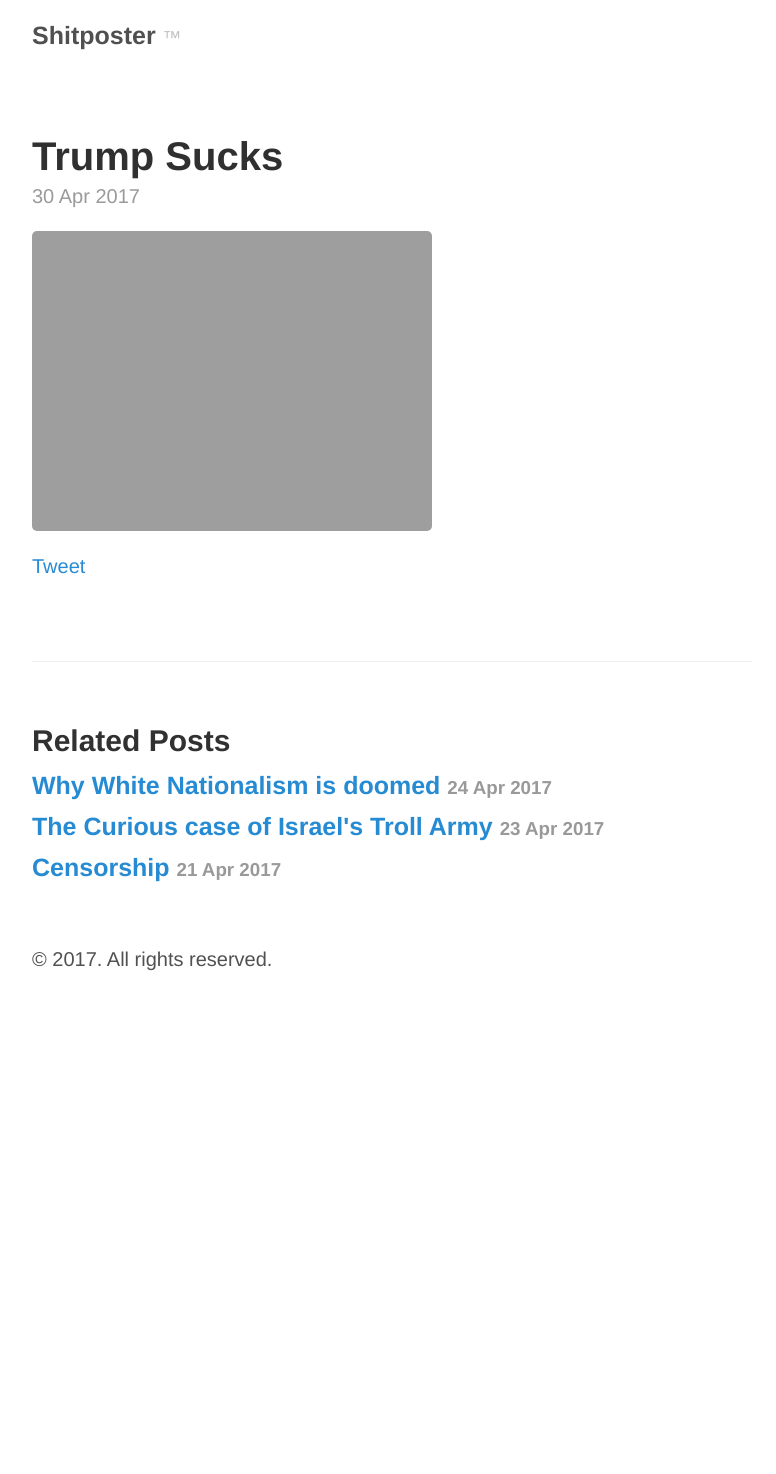
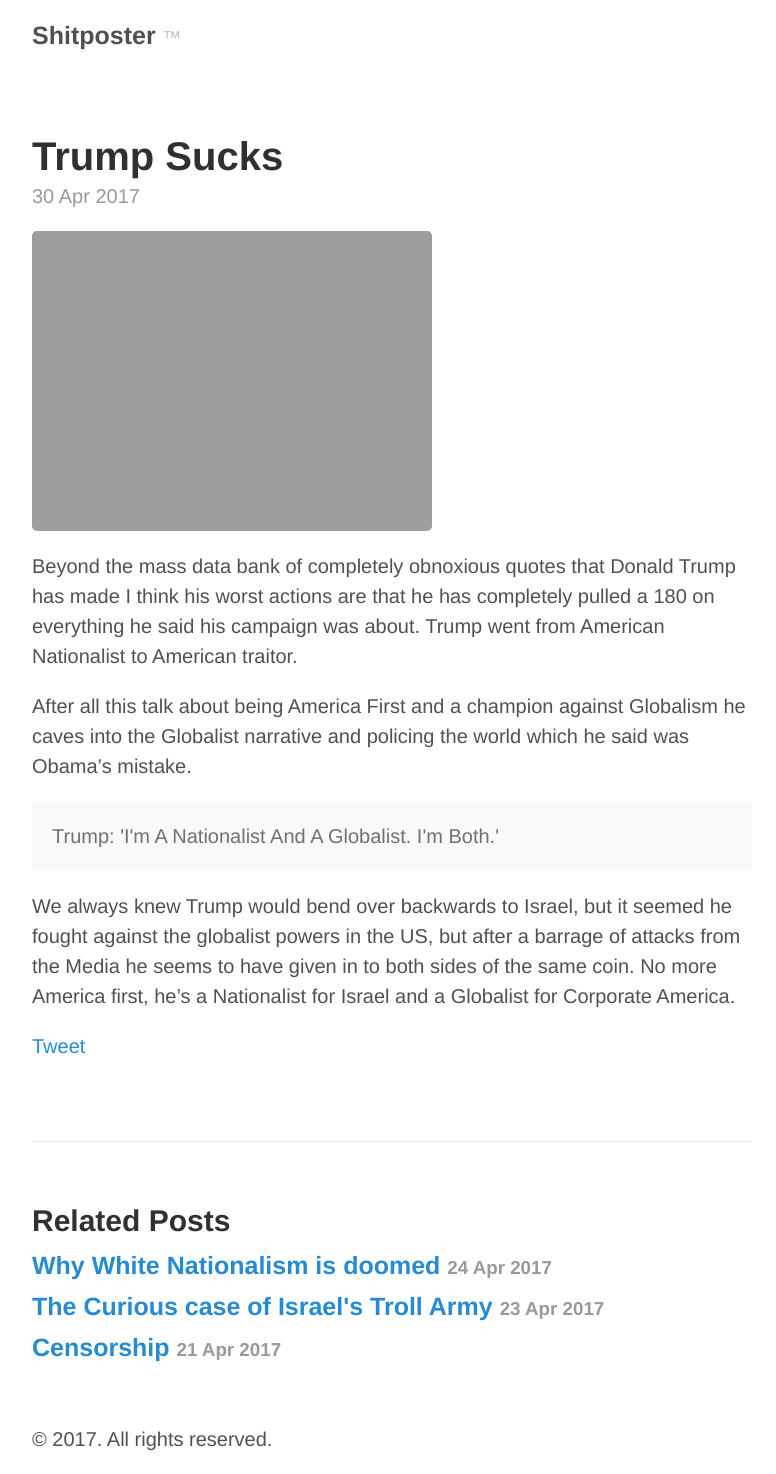
Before and after one commit to LeighAkin/Blog, a Jekyll site: the page built from _posts/2017-04-30-trump-sucks.md, in a window 1280 px wide. Shown: the whole page, without its empty margins (248-1024 px from the left). Built offline with Jekyll 4.4.1, drawn with Linux system fonts in a browser that asks for light colours; comment, search, counter and statistics services are not loaded; before the commit the page ends 994 px from its top, so only the background shows below that.

Commit message:
globalist

```diff
--- a/_posts/2017-04-30-trump-sucks.md
+++ b/_posts/2017-04-30-trump-sucks.md
@@ -6,3 +6,12 @@
 ---
 
 ![censorship]({{site.url}}/img/trump.gif)
+
+Beyond the mass data bank of completely obnoxious quotes that Donald Trump has made I think his worst actions are that he has completely pulled a 180 on everything he said his campaign was about. Trump went from American Nationalist to American traitor.
+
+After all this talk about being America First and a champion against Globalism he caves into the Globalist narrative and policing the world which he said was Obama's mistake.
+
+<div class="message">Trump: 'I'm A Nationalist And A Globalist. I'm Both.'
+</div>
+
+We always knew Trump would bend over backwards to Israel, but it seemed he fought against the globalist powers in the US, but after a barrage of attacks from the Media he seems to have given in to both sides of the same coin. No more America first, he's a Nationalist for Israel and a Globalist for Corporate America.
```
